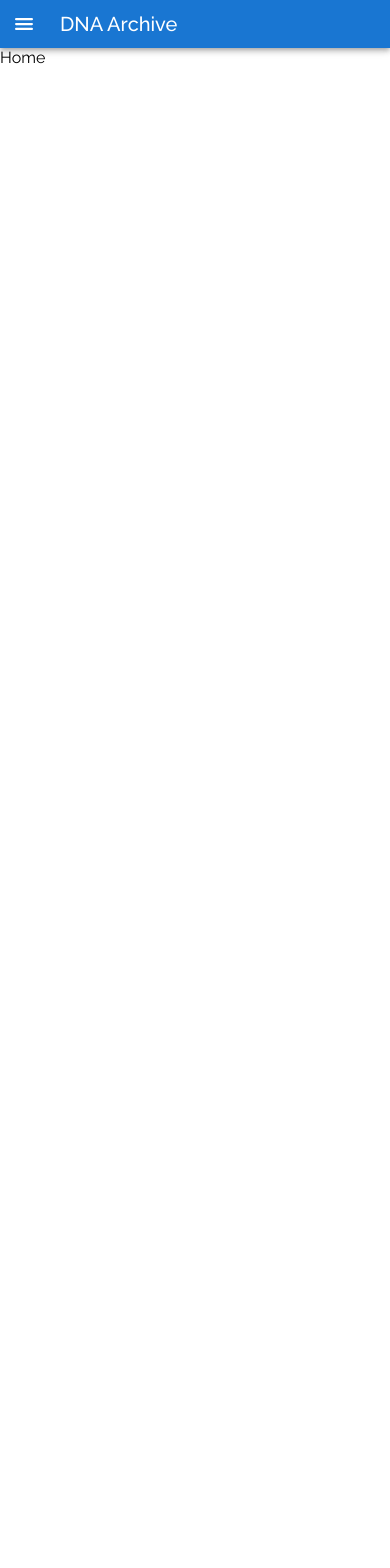
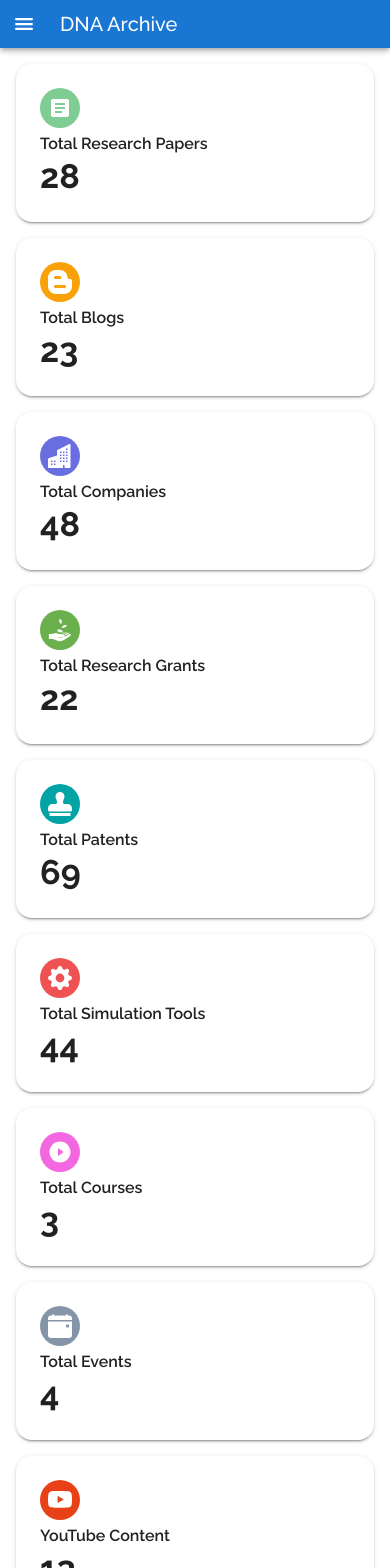
Before and after one commit to NeelPoriya/DNA-Storage-and-Security-Project, a Next.js app: page / in a window 390 px wide. Shown: the top 1568 px of the page. Before the commit the page ends 844 px from the top, so only its background shows below. Built offline with nearby package versions, Linux system fonts and the light colour scheme.

Commit message:
added stats on homepage

```diff
--- a/package.json
+++ b/package.json
@@ -18,6 +18,7 @@
     "eslint-config-next": "13.5.2",
     "next": "13.5.2",
     "react": "18.2.0",
+    "react-apexcharts": "^1.4.1",
     "react-dom": "18.2.0",
     "react-draggable": "^4.4.6",
     "react-icons": "^4.11.0",
--- a/src/app/layout.js
+++ b/src/app/layout.js
@@ -12,7 +12,6 @@ const theme = createTheme({
     fontFamily: raleway.style.fontFamily,
   },
 });
-
 
 export default function RootLayout({ children }) {
   return (
--- a/src/app/page.js
+++ b/src/app/page.js
@@ -1,9 +1,209 @@
-'use client'
-import React from 'react'
+'use client';
+import { useTheme } from "@emotion/react";
+import { Box, Card, CardContent, CardHeader, CircularProgress, Grid, Typography, useMediaQuery } from "@mui/material";
+import { useEffect, useState } from "react";
+import ReactApexChart from "react-apexcharts";
+import { AiFillPlayCircle, AiOutlineCloudDownload } from "react-icons/ai";
+import { BsBuildingsFill, BsFillCalendarEventFill, BsFillGearFill, BsYoutube } from "react-icons/bs";
+import { FaStamp } from "react-icons/fa";
+import { GiReceiveMoney } from "react-icons/gi";
+import { GoGoal } from "react-icons/go";
+import { GrArticle } from "react-icons/gr";
+import { ImBlogger } from "react-icons/im";
+import { MdArticle } from "react-icons/md";
+
+const Item = (title, value, color, icon) => {
+  return (
+    <Card elevation={2} sx={{ borderRadius: '1rem', paddingLeft: '.5rem', paddingTop: '.5rem' }} >
+      <CardContent>
+        <Typography sx={{ fontSize: '1.5rem', padding: '.5rem', borderRadius: '50%', backgroundColor: color, width: 'fit-content', display: 'flex', color: 'white' }} variant="h6" component="div">
+          {icon}
+        </Typography>
+        <Typography variant="body1" fontWeight={'600'} marginTop={.5} component='div'>
+          {title}
+        </Typography>
+        <Typography variant="h4" fontWeight={'bold'}>
+          {value}
+        </Typography>
+      </CardContent>
+    </Card>
+  )
+}
+
+const extractSourceFrequencyArrayFromPapersArray = (papers) => {
+  const sourceFrequency = {};
+
+  papers.forEach((paper) => {
+    if (sourceFrequency[paper['Source']] === undefined) {
+      sourceFrequency[paper['Source']] = 1;
+    } else {
+      sourceFrequency[paper['Source']] += 1;
+    }
+  });
+
+  const sources = [];
+  const frequencies = [];
+
+  for (const [key, value] of Object.entries(sourceFrequency)) {
+    sources.push(key);
+    frequencies.push(value);
+  }
+
+  return [sources, frequencies];
+}
 
 const Home = () => {
+  const lg = useMediaQuery((theme) => theme.breakpoints.down('lg'));
+  const md = useMediaQuery((theme) => theme.breakpoints.down('md'));
+  const sm = useMediaQuery((theme) => theme.breakpoints.down('sm'));
+
+  const spacing = sm ? 12 : md ? 6 : lg ? 4 : 3;
+
+  const [blogs, setBlogs] = useState([]);
+  const [companies, setCompanies] = useState([]);
+  const [events, setEvents] = useState([]);
+  const [courses, setCourses] = useState([]);
+  const [patents, setPatents] = useState([]);
+  const [papers, setPapers] = useState([]);
+  const [projects, setProjects] = useState([]);
+  const [tools, setTools] = useState([]);
+  const [videos, setVideos] = useState([]);
+  const [grants, setGrants] = useState([]);
+
+  async function fetchData() {
+    const promises = [
+      fetch('/api/articles-papers'),
+      fetch('/api/blogs'),
+      fetch('/api/companies'),
+      fetch('/api/courses'),
+      fetch('/api/events'),
+      fetch('/api/grants'),
+      fetch('/api/patents'),
+      fetch('/api/projects'),
+      fetch('/api/simulation-tools'),
+      fetch('/api/youtube')
+    ];
+
+    try {
+      const responses = await Promise.all(promises);
+
+      const jsonData = await Promise.all(responses.map((response) => {
+        return response.json();
+      }));
+
+      setPapers(jsonData[0].data);
+      setBlogs(jsonData[1].data);
+      setCompanies(jsonData[2].data);
+      setCourses(jsonData[3].data);
+      setEvents(jsonData[4].data);
+      setGrants(jsonData[5].data);
+      setPatents(jsonData[6].data);
+      setProjects(jsonData[7].data);
+      setTools(jsonData[8].data);
+      setVideos(jsonData[9].data);
+    } catch (e) {
+      console.log(e);
+    }
+  }
+
+  useEffect(() => {
+    fetchData();
+  }, []);
+
+  const grid = (
+    <Grid container spacing={2} padding={2}>
+      <Grid item xs={spacing}>
+        {Item('Total Research Papers', papers.length, '#7FCD93', <MdArticle />)}
+      </Grid>
+      <Grid item xs={spacing}>
+        {Item('Total Blogs', blogs.length, '#F9A109', <ImBlogger />)}
+      </Grid>
+      <Grid item xs={spacing}>
+        {Item('Total Companies', companies.length, '#686de0', <BsBuildingsFill />)}
+      </Grid>
+      <Grid item xs={spacing}>
+        {Item('Total Research Grants', grants.length, '#6ab04c', <GiReceiveMoney />)}
+      </Grid>
+      <Grid item xs={spacing}>
+        {Item('Total Patents', patents.length, '#01a3a4', <FaStamp />)}
+      </Grid>
+      <Grid item xs={spacing}>
+        {Item('Total Simulation Tools', tools.length, '#ee5253', <BsFillGearFill />)}
+      </Grid>
+      <Grid item xs={spacing}>
+        {Item('Total Courses', courses.length, '#f368e0', <AiFillPlayCircle />)}
+      </Grid>
+      <Grid item xs={spacing}>
+        {Item('Total Events', events.length, '#8395a7', <BsFillCalendarEventFill />)}
+      </Grid>
+      <Grid item xs={spacing}>
+        {Item('YouTube Content', videos.length, '#e84118', <BsYoutube />)}
+      </Grid>
+      <Grid item xs={spacing}>
+        {Item('Total Projects', projects.length, '#40739e', <GoGoal />)}
+      </Grid>
+      <Grid item xs={spacing}>
+        {Item('Total Software & Tools', tools.length, '#EE5A24', <AiOutlineCloudDownload />)}
+      </Grid>
+    </Grid>
+  );
+
+  const chartProps = {
+    options: {
+      chart: {
+        width: 380,
+        type: 'donut',
+      },
+      plotOptions: {
+        pie: {
+          startAngle: -90,
+          endAngle: 270
+        }
+      },
+      dataLabels: {
+        enabled: false
+      },
+      fill: {
+        type: 'gradient',
+      },
+      legend: {
+        formatter: function (val, opts) {
+          return val + ' : ' + extractSourceFrequencyArrayFromPapersArray(papers)[0][opts.seriesIndex]
+        }
+      },
+      responsive: [{
+        breakpoint: 480,
+        options: {
+          chart: {
+            width: 200
+          },
+          legend: {
+            position: 'bottom'
+          }
+        }
+      }]
+    },
+
+
+  };
+
+  const papersGraph = (
+    <Card elevation={2} sx={{ margin: '1rem', padding: '1rem' }}>
+      <Typography variant="h6">Research & Articles Sources</Typography>
+      <ReactApexChart options={chartProps.options} series={extractSourceFrequencyArrayFromPapersArray(papers)[1]} type="donut" height={380} />
+    </Card>
+  );
+
   return (
-    <div>Home</div>
+    <>
+      {papers.length === 0 &&
+        <Box sx={{ display: 'flex', justifyContent: 'center', alignItems: 'center', width: '100%', height: 'calc( 100vh - 4rem )' }}>
+          <CircularProgress />
+        </Box>
+      }
+      {papers.length !== 0 && grid}
+      {papers.length !== 0 && papersGraph}
+    </>
   )
 }
 
--- a/src/components/NavBar.jsx
+++ b/src/components/NavBar.jsx
@@ -80,7 +80,7 @@ const NavBar = () => {
                     <IoMenu />
                 </IconButton>
                 <Typography variant="h6" color="inherit" component="div">
-                    DNA Archive
+                    <Link href="/">DNA Archive</Link>
                 </Typography>
             </Toolbar>
             <Drawer
```
Also changed, not shown: src/app/patents/page.js (+5 -4 lines), src/components/QuickCard.jsx (added, +9 -0 lines), 1 other file (tests, documents, lock files or other folders).
